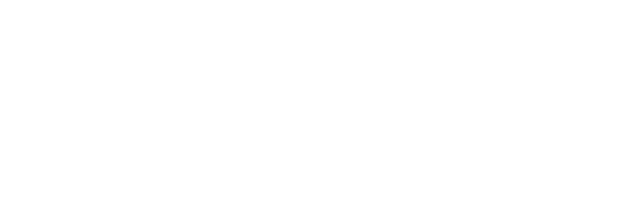
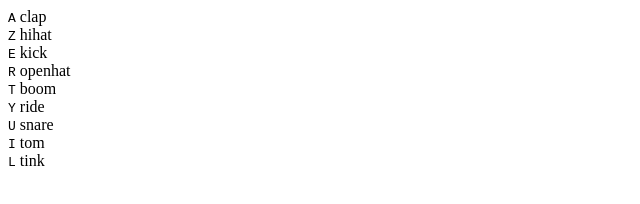
Before and after one commit to Mert1980/DrumKit_App, a plain HTML site: page index.html in a window 1280 px wide. Shown: the whole page, without its empty margins (0-640 px from the left). Drawn offline with Linux system fonts and the light colour scheme.

Commit message:
add keys and key classes

```diff
--- a/index.html
+++ b/index.html
@@ -4,7 +4,46 @@
     <meta charset="UTF-8" />
     <meta http-equiv="X-UA-Compatible" content="IE=edge" />
     <meta name="viewport" content="width=device-width, initial-scale=1.0" />
-    <title>Document</title>
+    <title>Drum-Kit</title>
   </head>
-  <body></body>
+  <body>
+    <div class="keys">
+      <div data-key="65" class="key">
+        <kbd>A</kbd>
+        <span class="sound">clap</span>
+      </div>
+      <div data-key="90" class="key">
+        <kbd>Z</kbd>
+        <span class="sound">hihat</span>
+      </div>
+      <div data-key="69" class="key">
+        <kbd>E</kbd>
+        <span class="sound">kick</span>
+      </div>
+      <div data-key="82" class="key">
+        <kbd>R</kbd>
+        <span class="sound">openhat</span>
+      </div>
+      <div data-key="84" class="key">
+        <kbd>T</kbd>
+        <span class="sound">boom</span>
+      </div>
+      <div data-key="89" class="key">
+        <kbd>Y</kbd>
+        <span class="sound">ride</span>
+      </div>
+      <div data-key="85" class="key">
+        <kbd>U</kbd>
+        <span class="sound">snare</span>
+      </div>
+      <div data-key="73" class="key">
+        <kbd>I</kbd>
+        <span class="sound">tom</span>
+      </div>
+      <div data-key="79" class="key">
+        <kbd>L</kbd>
+        <span class="sound">tink</span>
+      </div>
+    </div>
+  </body>
 </html>
```
